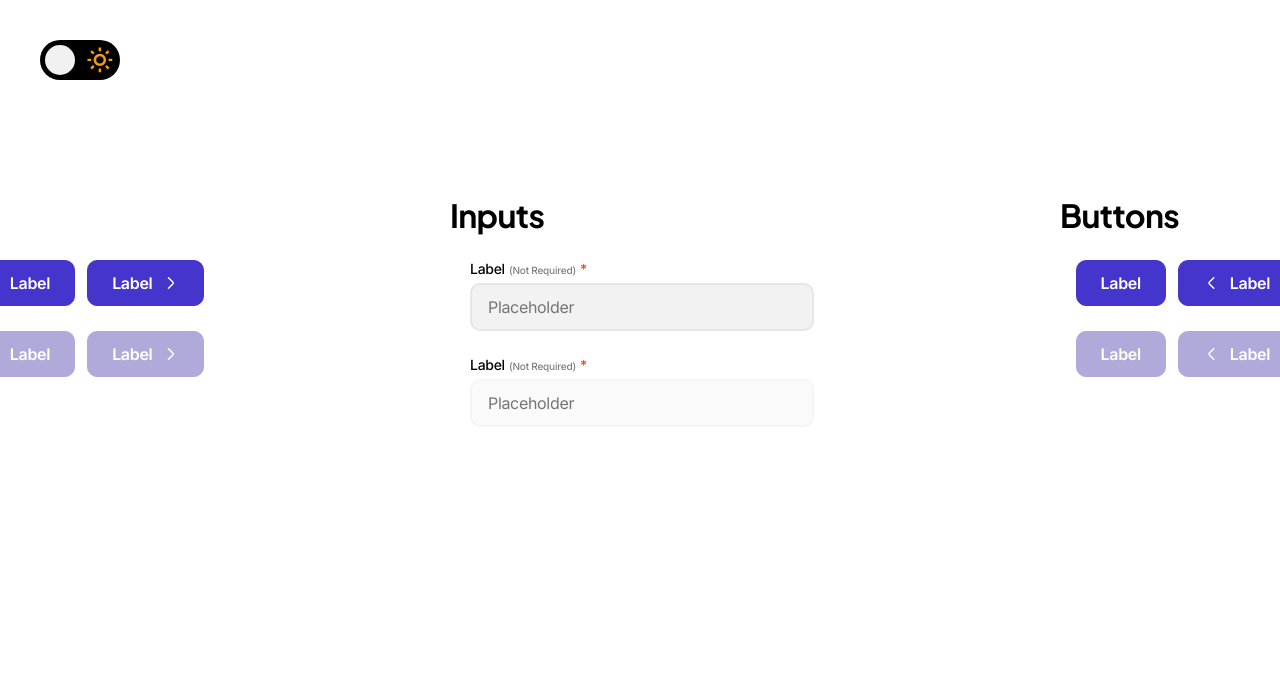
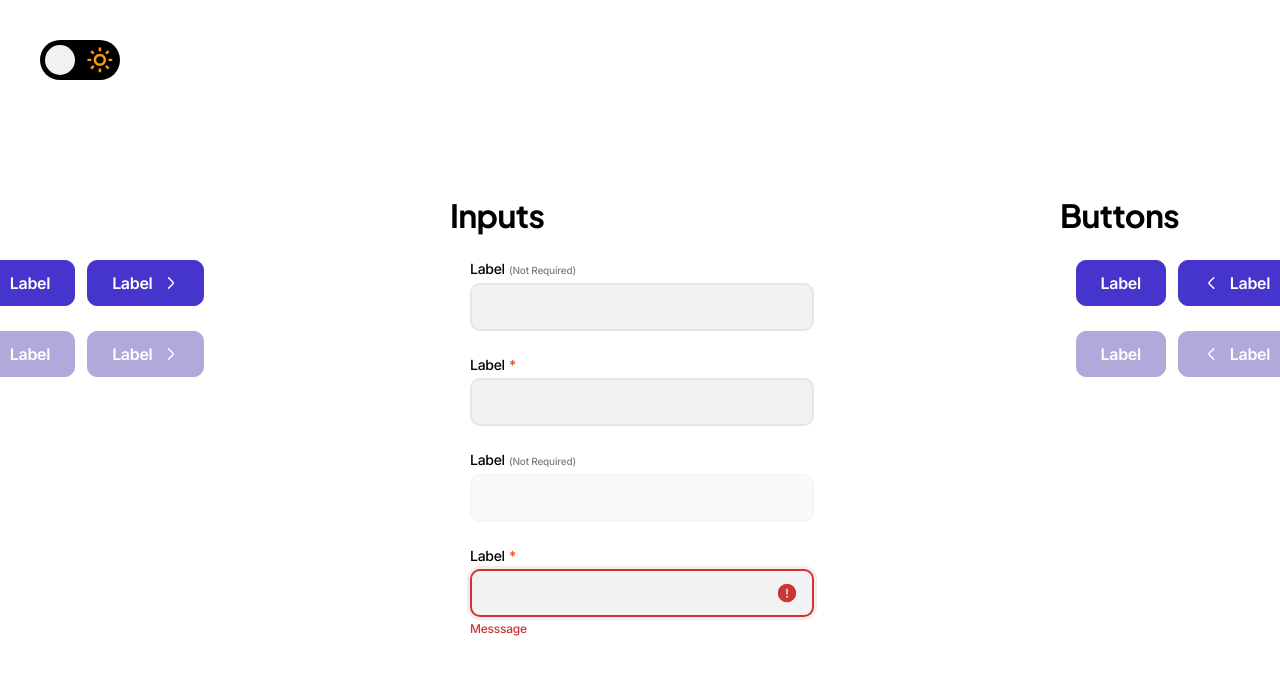
Before and after one commit to NikitaFirsov513/TrainingTasks, a React (Create React App) app in the folder custom-components/: page / in a window 1280 px wide. Shown: the top 674 px of the page. Built offline with nearby package versions, Linux system fonts and the light colour scheme.

Commit message:
add error logic for input

```diff
--- /dev/null
+++ b/custom-components/src/components/Inputs/Input.tsx
@@ -0,0 +1,55 @@
+// isErr errMesssage isActive
+
+type InputTypeProps = {
+  isRequired: boolean;
+  isErr: boolean;
+  errMesssage?: string;
+  isActive: boolean;
+  placeholder?: string;
+};
+
+export const Input = ({
+  isRequired,
+  isErr,
+  errMesssage,
+  isActive,
+  placeholder,
+}: InputTypeProps) => {
+  return (
+    <div className="inputs__container ">
+      <label htmlFor="">
+        Label
+        {isRequired ? (
+          <span className="inputs__required">*</span>
+        ) : (
+          <span className="inputs__not-required">(Not Required)</span>
+        )}
+      </label>
+      <div className={"inputs__input " + (isErr ?"inputs__input--err":"")}>
+        {isErr ? (
+          <svg
+            width="18"
+            height="18"
+            viewBox="0 0 18 18"
+            fill="none"
+            xmlns="http://www.w3.org/2000/svg"
+          >
+            <path
+              d="M9.92611 13.2966L9.94567 13.279L9.96327 13.2595C10.0647 13.1468 10.1612 13.014 10.2308 12.836C10.2923 12.6864 10.3333 12.515 10.3333 12.3333C10.3333 12.1492 10.2911 11.9755 10.2282 11.8244C10.164 11.6704 10.0747 11.531 9.96327 11.4072L9.94567 11.3876L9.92611 11.37C9.80228 11.2586 9.66287 11.1693 9.50893 11.1051C9.18586 10.9705 8.81406 10.9705 8.49099 11.1051C8.33705 11.1693 8.19764 11.2586 8.07381 11.37L8.05425 11.3876L8.03665 11.4072C7.9252 11.531 7.8359 11.6704 7.77175 11.8244C7.70878 11.9755 7.66663 12.1492 7.66663 12.3333C7.66663 12.515 7.70762 12.6864 7.76915 12.836C7.83871 13.014 7.93524 13.1468 8.03665 13.2595L8.05425 13.279L8.07381 13.2966C8.19763 13.4081 8.33704 13.4974 8.49098 13.5615C8.64213 13.6245 8.81577 13.6667 8.99996 13.6667C9.18414 13.6667 9.35779 13.6245 9.50893 13.5615L9.31663 13.1L9.50893 13.5615C9.66288 13.4974 9.80229 13.4081 9.92611 13.2966ZM1.16663 9C1.16663 4.68448 4.68443 1.16667 8.99996 1.16667C13.3155 1.16667 16.8333 4.68448 16.8333 9C16.8333 13.3155 13.3155 16.8333 8.99996 16.8333C4.68443 16.8333 1.16663 13.3155 1.16663 9ZM8.99996 4.54167C8.38215 4.54167 7.87496 5.04886 7.87496 5.66667V9.83333C7.87496 10.4511 8.38215 10.9583 8.99996 10.9583C9.61777 10.9583 10.125 10.4511 10.125 9.83333V5.66667C10.125 5.04886 9.61777 4.54167 8.99996 4.54167Z"
+              fill="#CC3535"
+              stroke="#CC3535"
+            />
+          </svg>
+        ) : (
+          ""
+        )}
+        {isActive ? (
+          <input type="text" placeholder={placeholder} />
+        ) : (
+          <input type="text" disabled placeholder={placeholder} />
+        )}
+        {isErr ? <p>{errMesssage}</p> : ""}
+      </div>
+    </div>
+  );
+};
--- a/custom-components/src/components/Inputs/Inputs.scss
+++ b/custom-components/src/components/Inputs/Inputs.scss
@@ -11,6 +11,63 @@
     display: flex;
     flex-direction: column;
     gap: 4px;
+  }
+  & input:disabled {
+    background: #fafafa;
+    border-color: #f5f5f5;
+  }
+
+  & label {
+    font-family: "Inter";
+    font-style: normal;
+    font-weight: 500;
+    font-size: 14px;
+    line-height: 18px;
+    /* identical to box height, or 129% */
+
+    letter-spacing: -0.02em;
+
+    color: #000000;
+  }
+  &__not-required {
+    margin-left: 4px;
+
+    font-family: "Inter";
+    font-style: normal;
+    font-weight: 500;
+    font-size: 10px;
+    line-height: 18px;
+    /* identical to box height, or 180% */
+
+    letter-spacing: -0.02em;
+
+    color: #7f7f7f;
+  }
+  &__required {
+    margin-left: 4px;
+
+    font-family: "Inter";
+    font-style: normal;
+    font-weight: 500;
+    font-size: 14px;
+    line-height: 18px;
+    /* identical to box height, or 129% */
+
+    letter-spacing: -0.02em;
+
+    color: #e64a19;
+  }
+  & input:disabled + label {
+    color: #fafafa;
+  }
+  &__input {
+    & svg {
+      width: 20px;
+      height: auto;
+      position: absolute;
+      margin: 14px 0 0 307px;
+    }
+
     & input {
       width: 308px;
       padding: 12px 16px;
@@ -31,60 +88,28 @@
 
       letter-spacing: -0.02em;
 
-            color: #7f7f7f;
+      color: #000000;
     }
-        & input:disabled {
-
-            background: #FAFAFA;
-            border-color: #F5F5F5;
+    &--err {
+      & input {
+        box-shadow: 0px 0px 0px 3px #faebeb;
+        border-color: #cc3535;
+      }
     }
 
-
-        & label {
-            font-family: "Inter";
-            font-style: normal;
-            font-weight: 500;
-            font-size: 14px;
-            line-height: 18px;
-            /* identical to box height, or 129% */
-
-            letter-spacing: -0.02em;
-
-            color: #000000;
-        }
-        &-not-required {
-            margin-left: 4px;
+    & p {
+      margin: 4px 0 0 0;
 
       font-family: "Inter";
       font-style: normal;
       font-weight: 500;
-            font-size: 10px;
-            line-height: 18px;
-            /* identical to box height, or 180% */
+      font-size: 12px;
+      line-height: 16px;
+      /* identical to box height, or 133% */
 
       letter-spacing: -0.02em;
 
-            color: #7f7f7f;
-        }
-        &-required {
-            margin-left: 4px;
-
-            font-family: "Inter";
-            font-style: normal;
-            font-weight: 500;
-            font-size: 14px;
-            line-height: 18px;
-            /* identical to box height, or 129% */
-
-            letter-spacing: -0.02em;
-
-            color: #e64a19;
-        }
-        & input:disabled + label{
-
-            color: #FAFAFA;
-
+      color: #cc3535;
     }
   }
-
 }
--- a/custom-components/src/components/Inputs/Inputs.tsx
+++ b/custom-components/src/components/Inputs/Inputs.tsx
@@ -1,27 +1,19 @@
-import './Inputs.scss'
-
+import { Input } from "./Input";
+import "./Inputs.scss";
 
 export const Inputs = () => {
-
-
-    return (
-        <div className='inputs'>
-            <h1>Inputs</h1>
-            <div className='inputs__container'>
-                <label htmlFor="">
-                    Label
-                    <span className='inputs__container-not-required'>(Not Required)</span>
-                    <span className='inputs__container-required'>*</span>
-                </label>
-                <input  type="text" placeholder='Placeholder'/>
-            </div>
-            <div className='inputs__container'>
-                <label htmlFor="">
-                    Label
-                    <span className='inputs__container-not-required'>(Not Required)</span>
-                    <span className='inputs__container-required'>*</span>
-                </label>
-                <input disabled type="text" placeholder='Placeholder'/>
-            </div>
-        </div>)
-}
+  return (
+    <div className="inputs">
+      <h1>Inputs</h1>
+      <Input isRequired={false} isErr={false} isActive={true} />
+      <Input isRequired={true} isErr={false} isActive={true} />
+      <Input isRequired={false} isErr={false} isActive={false} />
+      <Input
+        isRequired={true}
+        isErr={true}
+        isActive={true}
+        errMesssage={"Messsage"}
+      />
+    </div>
+  );
+};
```
Lines whose indentation alone changed are shown as unchanged.
